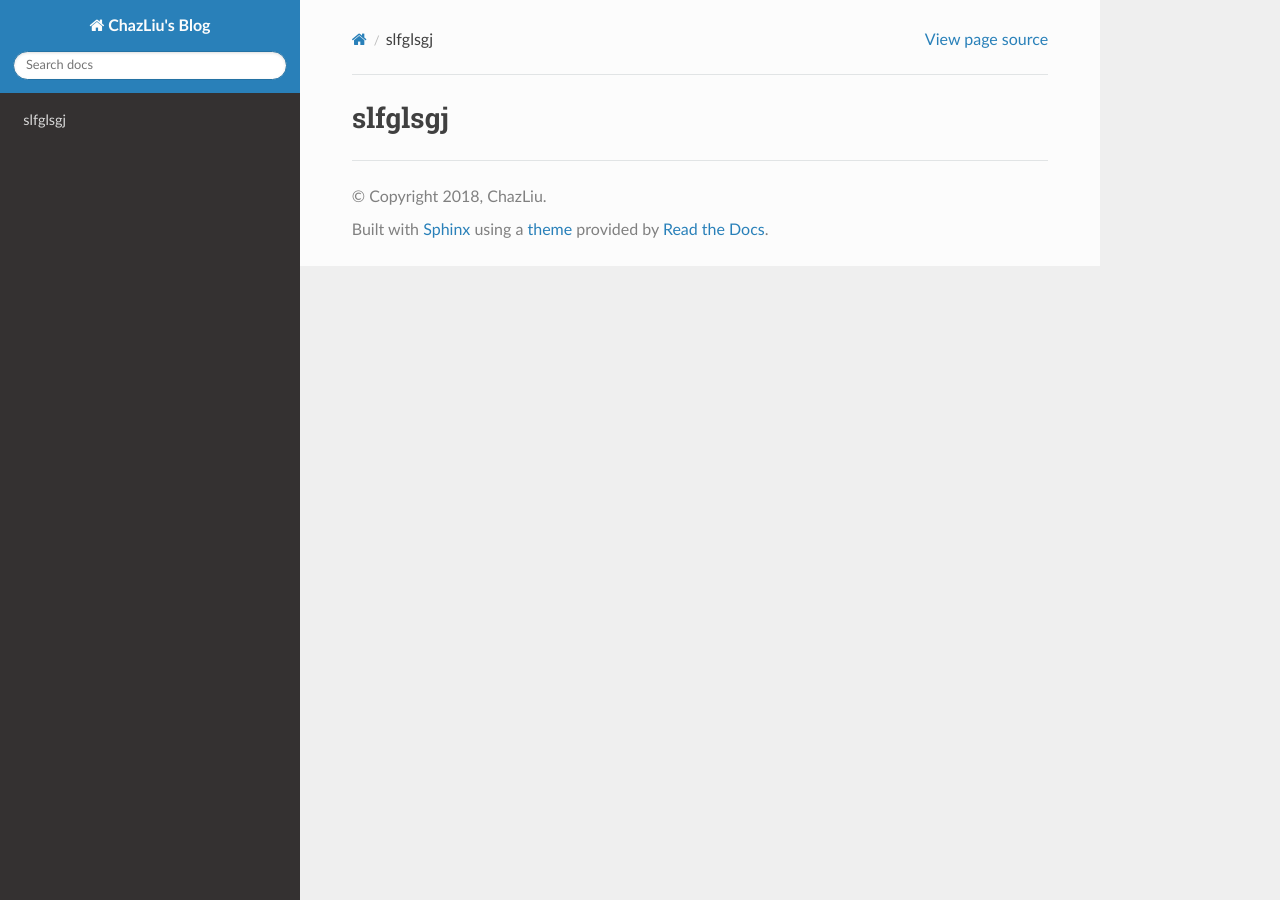
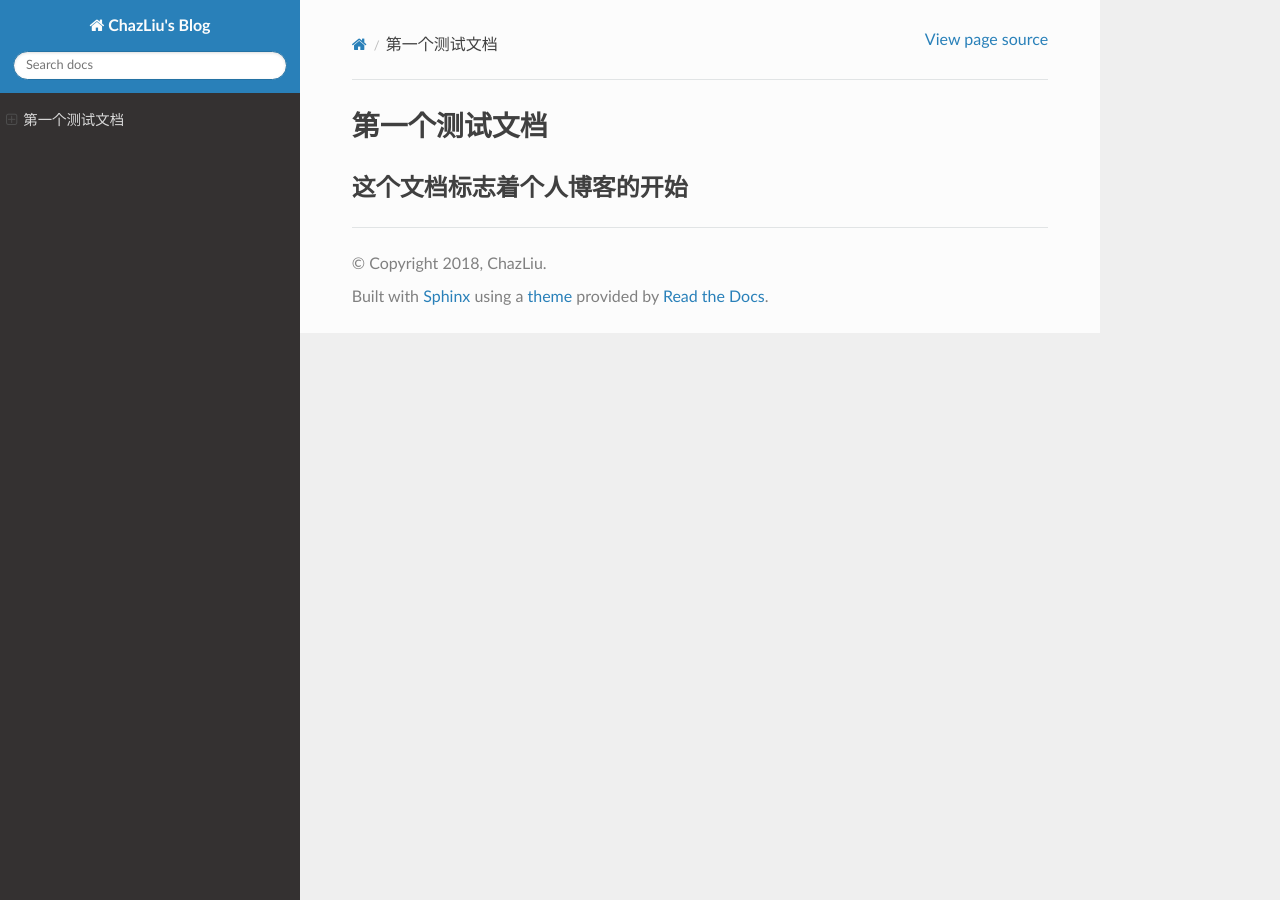
Before and after one commit to lxzmxl/MyNotebook, a Sphinx documentation site: the page built from source/first.rst, in a window 1280 px wide. Built offline with Sphinx 7.4.7 and the Read the Docs theme 2.0.0, drawn with Linux system fonts in a browser that asks for light colours; pages that are not in the unit, such as notebooks, are missing from menus.

Commit message:
全面开始

```diff
--- a/source/first.rst
+++ b/source/first.rst
@@ -1,2 +1,5 @@
-slfglsgj
+第一个测试文档
 =============
+
+这个文档标志着个人博客的开始
+--------------------------
```
